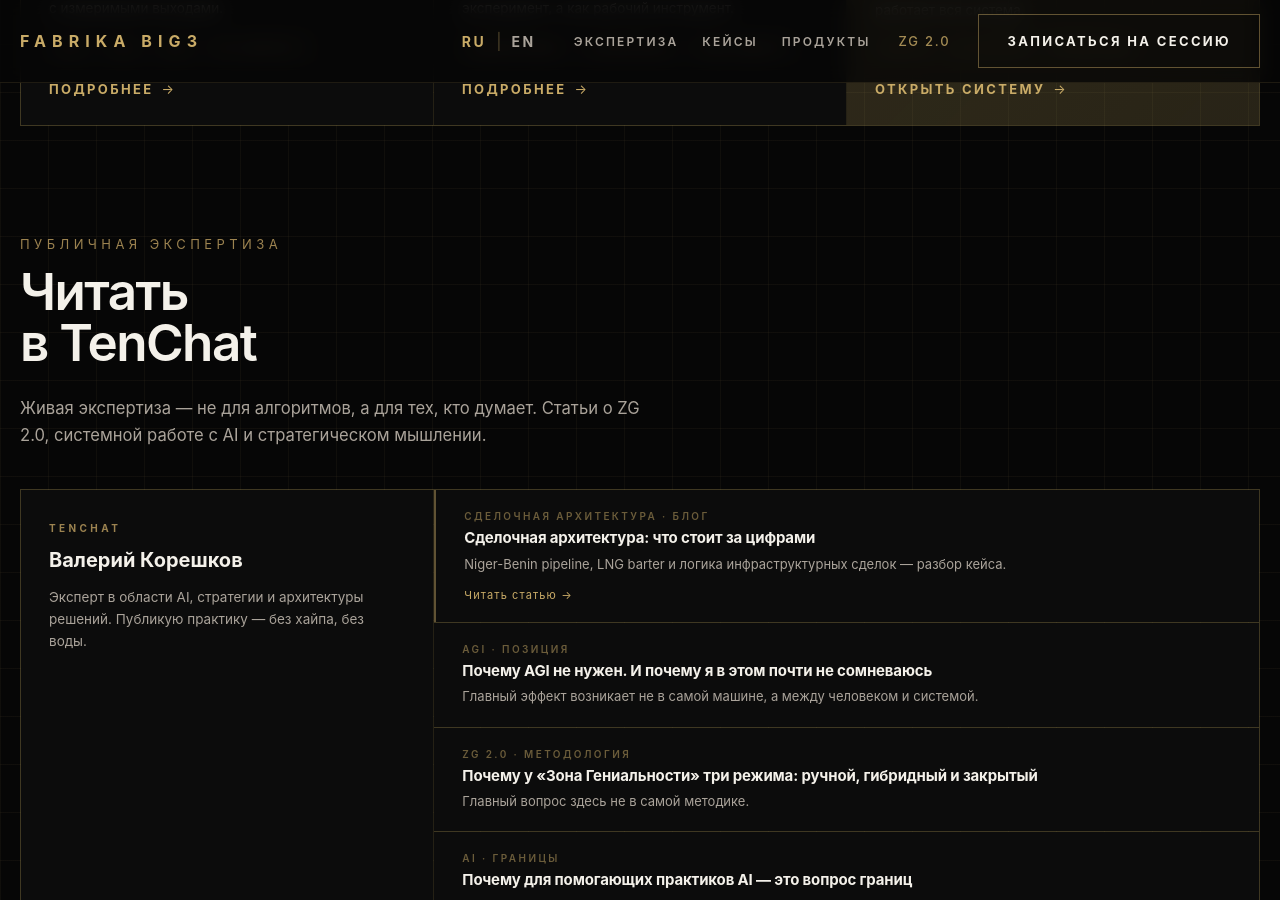
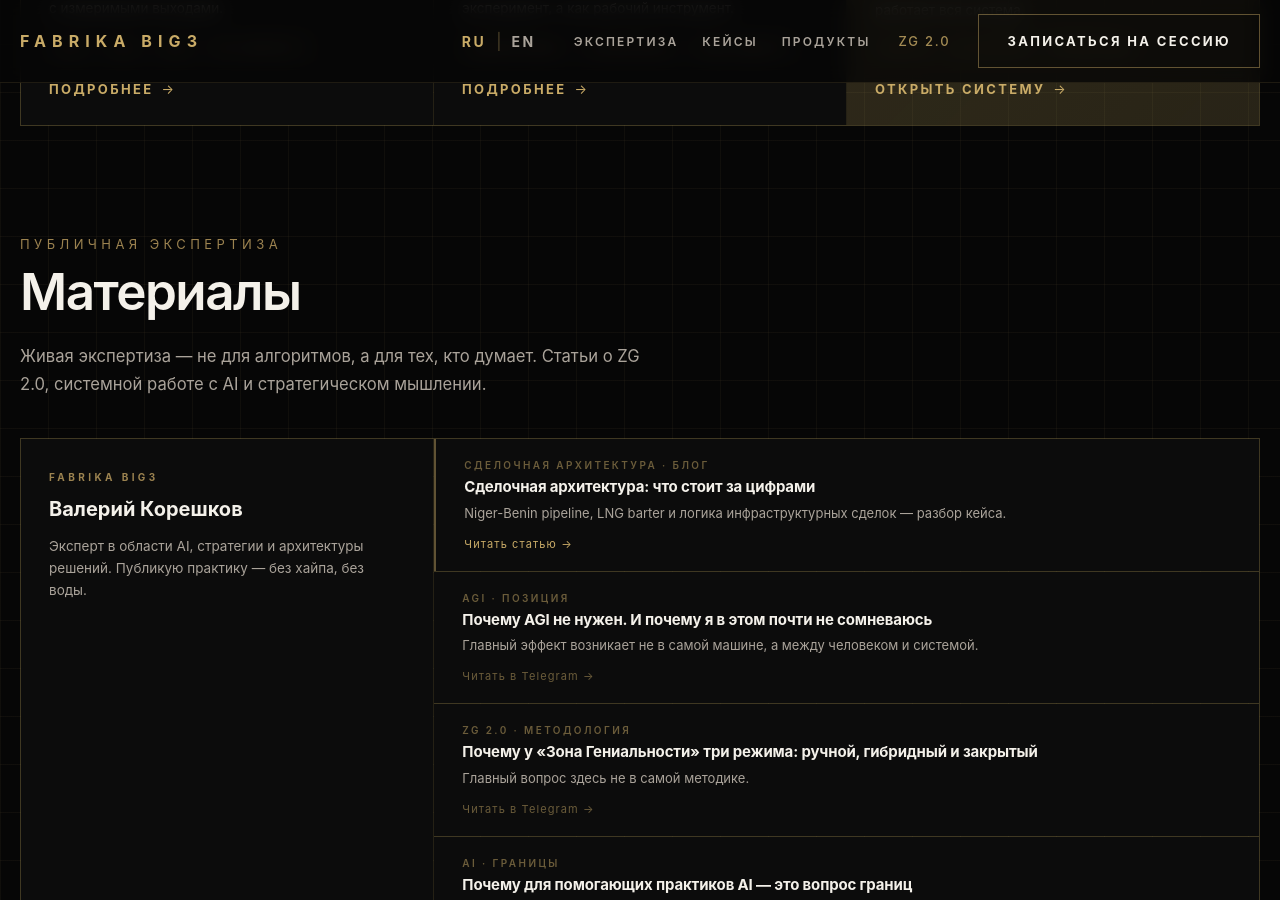
Before and after one commit to Valerii1242/fabrika-big3, a Jekyll site: the page index.html, which Jekyll copies as it is, in a window 1280 px wide and 900 px high, scrolled down 5668 px. Built offline with Jekyll 4.4.1, drawn with Linux system fonts in a browser that asks for light colours; some of the changed text lies outside the part shown.

Commit message:
Add files via upload

```diff
--- a/index.html
+++ b/index.html
@@ -2108,11 +2108,11 @@
     </div>
 
 
-    <!-- ═══════════════════════════════════ TENCHAT -->
+    <!-- ═══════════════════════════════════ МАТЕРИАЛЫ -->
     <section class="section" id="tenchat">
       <div class="wrap">
         <div class="section-kicker" data-ru="Публичная экспертиза" data-en="Public Expertise">Публичная экспертиза</div>
-        <h2 data-ru="Читать в TenChat" data-en="Read on TenChat">Читать<br>в TenChat</h2>
+        <h2 data-ru="Материалы" data-en="Materials">Материалы</h2>
         <p class="audience-intro" data-ru="Живая экспертиза — не для алгоритмов, а для тех, кто думает. Статьи о ZG 2.0, системной работе с AI и стратегическом мышлении." data-en="Live expertise — not for algorithms, but for those who think. Articles on ZG 2.0, systemic AI work, and strategic thinking.">Живая экспертиза — не для алгоритмов, а для тех, кто думает. Статьи о ZG 2.0, системной работе с AI и стратегическом мышлении.</p>
 
         <div class="tenchat-grid">
@@ -2120,11 +2120,11 @@
           <!-- Профиль -->
           <div class="tenchat-profile">
             <div class="tenchat-profile-top">
-              <span class="tenchat-platform">TenChat</span>
+              <span class="tenchat-platform">FABRIKA BIG3</span>
               <h3 class="tenchat-name" data-ru="Валерий Корешков" data-en="Valerii Koreshkov">Валерий Корешков</h3>
               <p class="tenchat-bio" data-ru="Эксперт в области AI, стратегии и архитектуры решений. Публикую практику — без хайпа, без воды." data-en="Expert in AI, strategy and solution architecture. Publishing practice — no hype, no filler.">Эксперт в области AI, стратегии и архитектуры решений. Публикую практику — без хайпа, без воды.</p>
             </div>
-            <a class="tenchat-link" href="https://tenchat.ru/5080231" target="_blank" rel="noopener noreferrer" data-ru="Открыть профиль" data-en="Open profile">Открыть профиль</a>
+            <a class="tenchat-link" href="https://t.me/fabrika_big3" target="_blank" rel="noopener noreferrer" data-ru="Читать в Telegram" data-en="Read on Telegram">Читать в Telegram</a>
           </div>
 
           <!-- Статьи -->
@@ -2137,34 +2137,39 @@
               <span style="font-size:11px;letter-spacing:.1em;color:var(--gold);margin-top:8px;display:block;" data-ru="Читать статью →" data-en="Read article →">Читать статью →</span>
             </a>
 
-            <a class="tenchat-post" href="https://tenchat.ru/media/5180832-pochemu-agi-ne-nuzhen-i-pochemu-ya-v-etom-pochti-ne-somnevayus" target="_blank" rel="noopener noreferrer">
+            <a class="tenchat-post" href="https://t.me/fabrika_big3" target="_blank" rel="noopener noreferrer">
               <span class="tenchat-post-tag" data-ru="AGI · Позиция" data-en="AGI · Position">AGI · Позиция</span>
               <h4 data-ru="Почему AGI не нужен. И почему я в этом почти не сомневаюсь" data-en="Why AGI is not needed. And why I'm almost certain of it">Почему AGI не нужен. И почему я в этом почти не сомневаюсь</h4>
               <p data-ru="Главный эффект возникает не в самой машине, а между человеком и системой." data-en="The main effect emerges not in the machine itself, but between the human and the system.">Главный эффект возникает не в самой машине, а между человеком и системой.</p>
+              <span style="font-size:11px;letter-spacing:.1em;color:rgba(201,171,103,.5);margin-top:8px;display:block;" data-ru="Читать в Telegram →" data-en="Read on Telegram →">Читать в Telegram →</span>
             </a>
 
-            <a class="tenchat-post" href="https://tenchat.ru/5080231" target="_blank" rel="noopener noreferrer">
+            <a class="tenchat-post" href="https://t.me/fabrika_big3" target="_blank" rel="noopener noreferrer">
               <span class="tenchat-post-tag" data-ru="ZG 2.0 · Методология" data-en="ZG 2.0 · Methodology">ZG 2.0 · Методология</span>
               <h4 data-ru="Почему у «Зона Гениальности» три режима: ручной, гибридный и закрытый" data-en="Why the Genius Zone has three modes: manual, hybrid and closed">Почему у «Зона Гениальности» три режима: ручной, гибридный и закрытый</h4>
               <p data-ru="Главный вопрос здесь не в самой методике." data-en="The main question here is not about the method itself.">Главный вопрос здесь не в самой методике.</p>
+              <span style="font-size:11px;letter-spacing:.1em;color:rgba(201,171,103,.5);margin-top:8px;display:block;" data-ru="Читать в Telegram →" data-en="Read on Telegram →">Читать в Telegram →</span>
             </a>
 
-            <a class="tenchat-post" href="https://tenchat.ru/5080231" target="_blank" rel="noopener noreferrer">
+            <a class="tenchat-post" href="https://t.me/fabrika_big3" target="_blank" rel="noopener noreferrer">
               <span class="tenchat-post-tag" data-ru="AI · Границы" data-en="AI · Boundaries">AI · Границы</span>
               <h4 data-ru="Почему для помогающих практиков AI — это вопрос границ" data-en="Why for helping practitioners AI is a question of boundaries">Почему для помогающих практиков AI — это вопрос границ</h4>
               <p data-ru="Главный вопрос здесь не в моде и не в скорости." data-en="The main question here is not about trends or speed.">Главный вопрос здесь не в моде и не в скорости.</p>
+              <span style="font-size:11px;letter-spacing:.1em;color:rgba(201,171,103,.5);margin-top:8px;display:block;" data-ru="Читать в Telegram →" data-en="Read on Telegram →">Читать в Telegram →</span>
             </a>
 
-            <a class="tenchat-post" href="https://tenchat.ru/5080231" target="_blank" rel="noopener noreferrer">
+            <a class="tenchat-post" href="https://t.me/fabrika_big3" target="_blank" rel="noopener noreferrer">
               <span class="tenchat-post-tag" data-ru="Позиция · Практика" data-en="Position · Practice">Позиция · Практика</span>
               <h4 data-ru="Как я увидел слабое место в сильной работе помогающих практиков" data-en="How I spotted the weak point in strong helping practitioners' work">Как я увидел слабое место в сильной работе помогающих практиков</h4>
               <p data-ru="Я не психолог и не коуч. Мой контур другой — стратегия, архитектура решений." data-en="I am not a psychologist or coach. My domain is different — strategy, solution architecture.">Я не психолог и не коуч. Мой контур другой — стратегия, архитектура решений.</p>
+              <span style="font-size:11px;letter-spacing:.1em;color:rgba(201,171,103,.5);margin-top:8px;display:block;" data-ru="Читать в Telegram →" data-en="Read on Telegram →">Читать в Telegram →</span>
             </a>
 
-            <a class="tenchat-post" href="https://tenchat.ru/5080231" target="_blank" rel="noopener noreferrer">
+            <a class="tenchat-post" href="https://t.me/fabrika_big3" target="_blank" rel="noopener noreferrer">
               <span class="tenchat-post-tag" data-ru="AI-система · Финал серии" data-en="AI System · Series finale">AI-система · Финал серии</span>
               <h4 data-ru="ИИ — это не будущее. Это уже новая норма работы" data-en="AI is not the future. It is already the new normal of work">ИИ — это не будущее. Это уже новая норма работы</h4>
               <p data-ru="15 универсальных приёмов работы с ИИ. Главный вывод — не в приёмах и не в технологиях." data-en="15 universal techniques for working with AI. The main conclusion is not about techniques or technology.">15 универсальных приёмов работы с ИИ. Главный вывод — не в приёмах и не в технологиях.</p>
+              <span style="font-size:11px;letter-spacing:.1em;color:rgba(201,171,103,.5);margin-top:8px;display:block;" data-ru="Читать в Telegram →" data-en="Read on Telegram →">Читать в Telegram →</span>
             </a>
 
             <button class="tenchat-post tenchat-post--article" onclick="document.getElementById('modal-weak-decisions').style.display='flex'" style="background:none;border:none;text-align:left;cursor:pointer;width:100%;">
```
